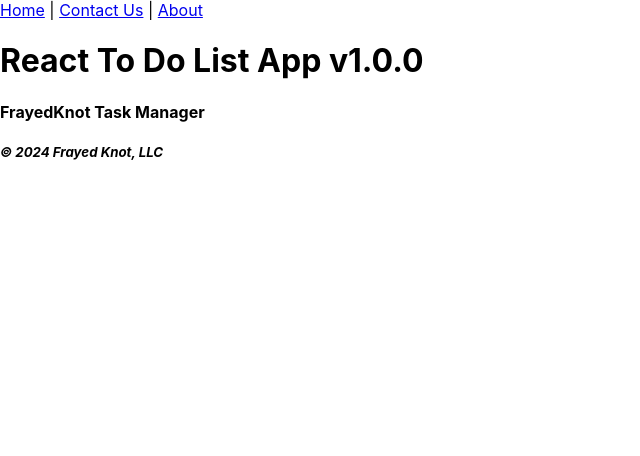
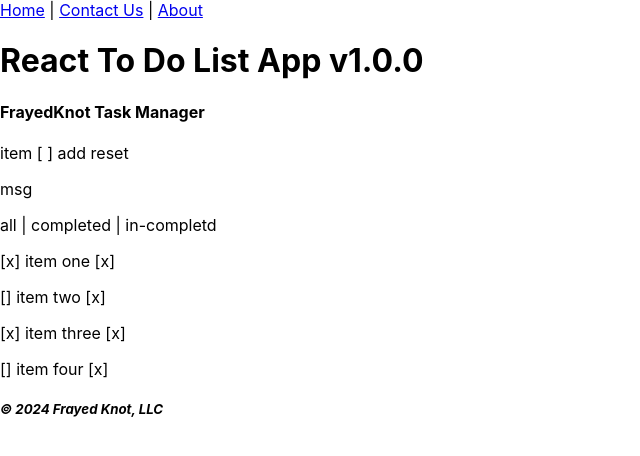
Before and after one commit to kevinfrayed-knot/react-todo-list-app, a React (Create React App) app: page /#/ in a window 1280 px wide. Shown: the top 456 px of the page, without its empty margins (0-640 px from the left). Built offline with nearby package versions, Linux system fonts and the light colour scheme.

Commit message:
updated todo list component with task manger inout feilds

```diff
--- a/src/components/TodoList.js
+++ b/src/components/TodoList.js
@@ -4,8 +4,31 @@ function TodoList(props) {
     return (
       <>
         <h4>{props.title}</h4>
+        <div>
+          {"item [   ] add reset"}
+        </div>
+        <div>
+          <p>{" msg "}</p>
+        </div>
+        <div>
+          {" all | completed | in-completd"}
+        </div>
+        <p></p>
+        <div>
+          <p>
+            {"[x] item one [x]"}
+          </p>
+          <p>
+            {"[] item two [x]"}
+          </p>
+          <p>
+            {"[x] item three [x]"}
+          </p>
+          <p>
+            {"[] item four [x]"}
+          </p>
+        </div>
       </>
     );
   }
-
   export default TodoList;
```
Also changed, not shown: package.json (line endings or trailing spaces).
